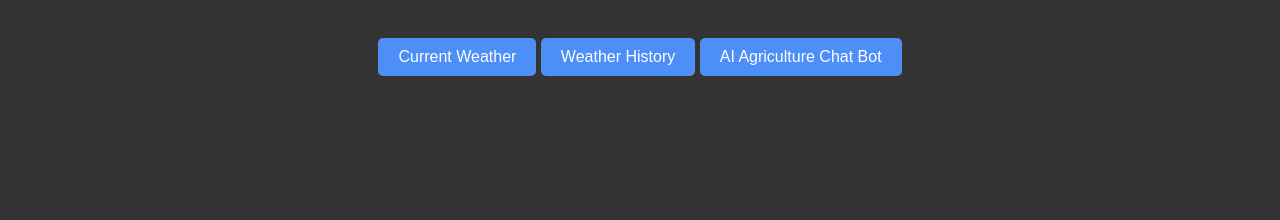
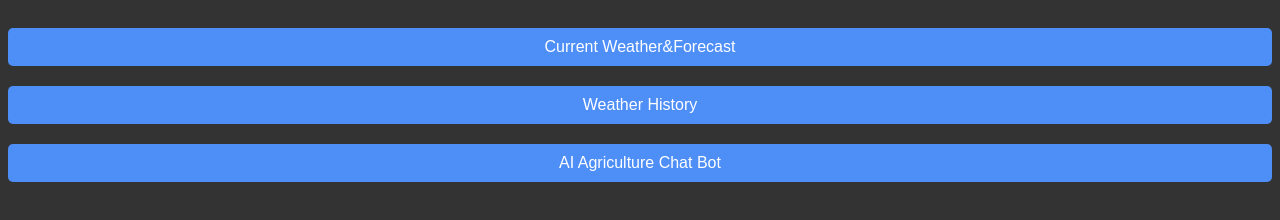
Before and after one commit to DatNg-dn20aap/FarmCast-A-Weather-System-App-with-Integrated-LLM, a website: page index.html in a window 1280 px wide. Shown: the part 90-310 px from the top of the page. Drawn offline with Linux system fonts and the light colour scheme.

Commit message:
Adjusted The Ui Consistency Of Through out the Web App

```diff
--- a/index.html
+++ b/index.html
@@ -11,7 +11,7 @@
     <div id="app">
         <h1>Welcome to FarmCast</h1>
         <div class="button-group">
-            <button onclick="location.href='current-weather.html'">Current Weather</button>
+            <button onclick="location.href='current-weather.html'">Current Weather&Forecast</button>
             <button onclick="location.href='weather-history.html'">Weather History</button>
             <button onclick="location.href='ai-agriculture-chat.html'">AI Agriculture Chat Bot</button>
         </div>
--- a/styles.css
+++ b/styles.css
@@ -7,6 +7,27 @@ body {
 
 #app {
     margin-top: 50px;
+}
+
+.button-group {
+    display: flex;
+    flex-direction: column; /* Stack buttons vertically */
+    align-items: stretch; /* Stretch button width to match the container */
+    gap: 10px; /* Space between buttons */
+}
+
+.button-group button {
+    padding: 10px 20px;
+    font-size: 16px;
+    margin-top: 10px;
+    border: none;
+    border-radius: 5px;
+    background-color: #4e8ef7;
+    color: white;
+    cursor: pointer;
+    outline: none;
+    text-align: center;
+    box-sizing: border-box; /* Include padding and border in width and height */
 }
 
 .button-container {
```
Also changed, not shown: current-weather.html (+1 -1 lines).
